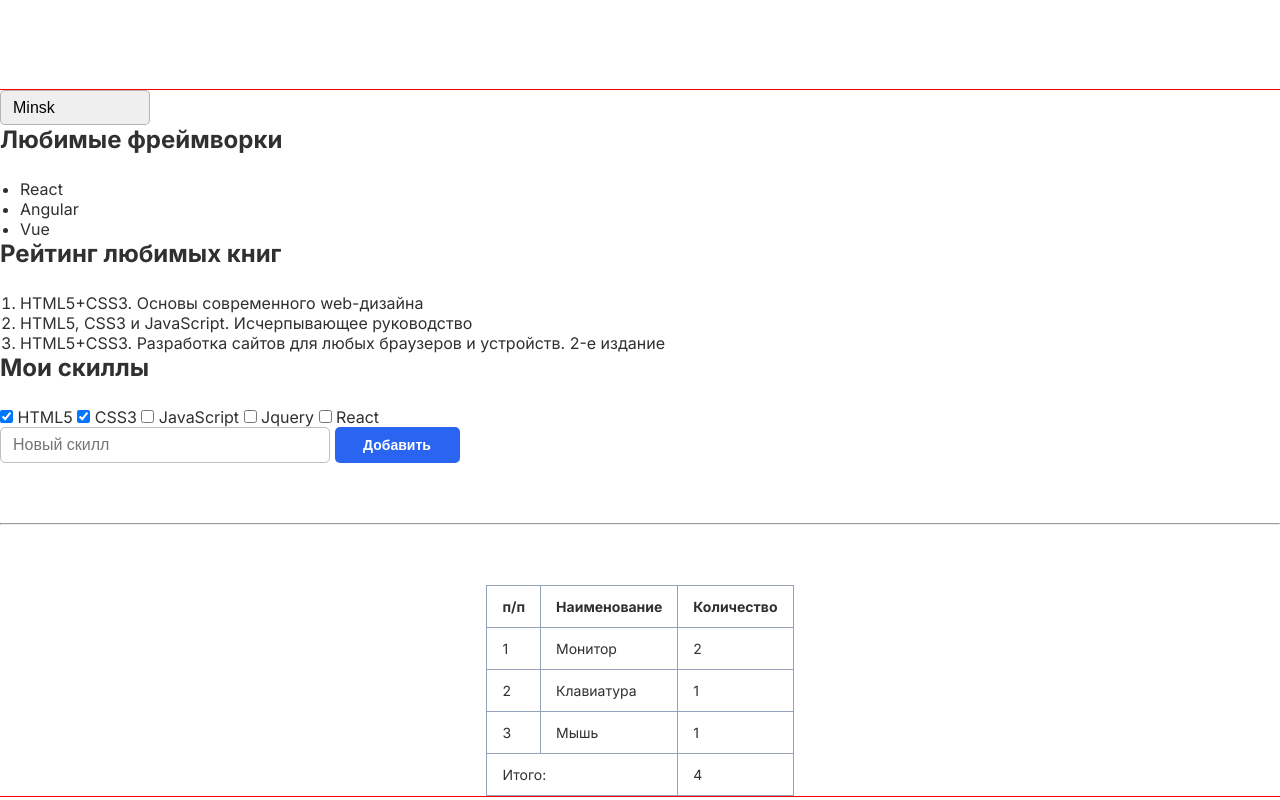
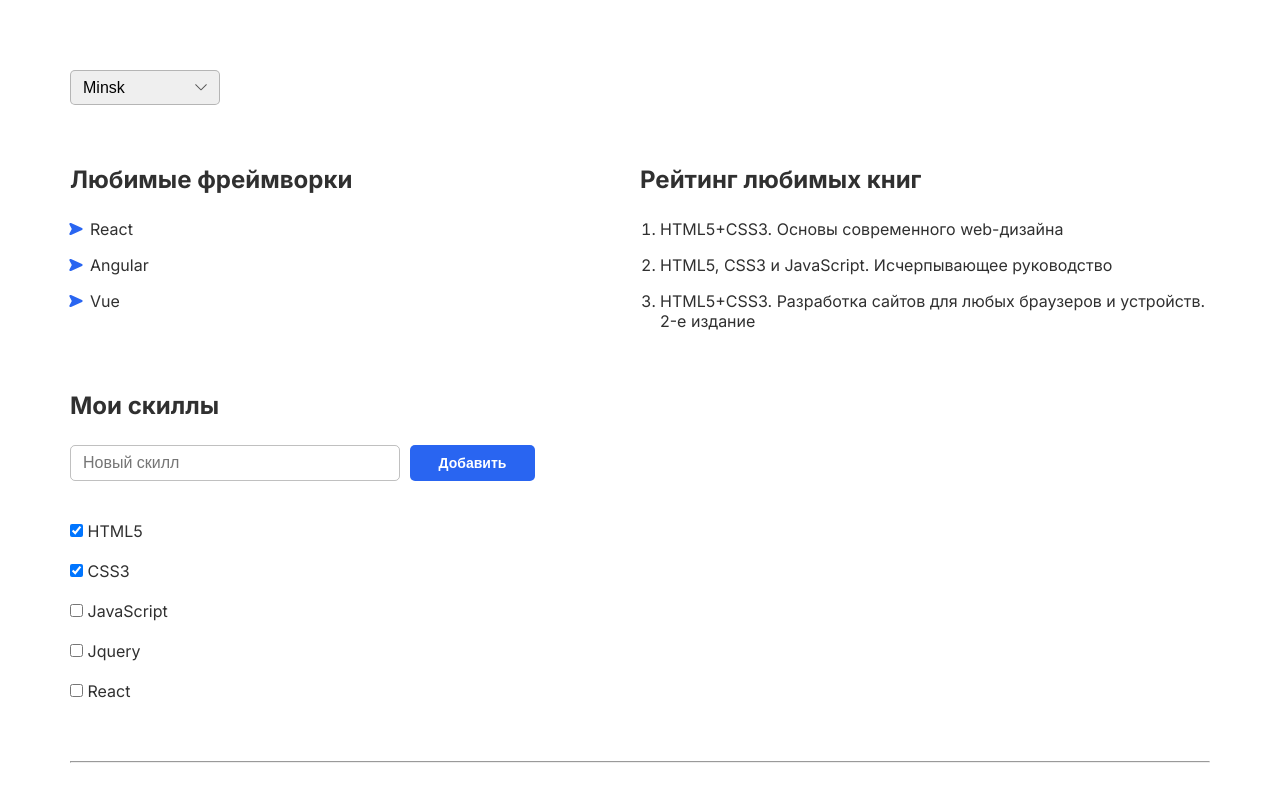
Before and after one commit to Wesstryx/3-hw-with-auto-test-html-css-main, a plain HTML site: page index.html in a window 1280 px wide. Shown: the part 900-1700 px from the top of the page. Drawn offline with Linux system fonts and the light colour scheme.

Commit message:
hm3-done

```diff
--- a/index.html
+++ b/index.html
@@ -1,4 +1,4 @@
-gg<!DOCTYPE html>
+<!DOCTYPE html>
 <html lang="en">
 <head>
     <meta charset="UTF-8">
--- a/style.css
+++ b/style.css
@@ -5,9 +5,10 @@
 }
 
 .container {
-    outline: 1px solid red; /* чтобы контейнер был виден, в конце можно будет удалить это св-во */
+    /*outline: 1px solid red;*/
     margin: 0 auto;
     width: 100%;
+    max-width: 1140px;
     /* 📍 Максимальная ширина для контейнера */
 }
 
@@ -31,14 +32,19 @@ header span {
     background-color: #fafaff;
     padding: 60px 0;
     min-height: 100vh;
+    display: flex;
+    align-items: center;
     /* 📍 Свойства flexbox для размещения container-a вертикально по центру */
 }
 
 .main-section .wrapper {
+    display: flex;
+    align-items: center;
     /* 📍 Свойствa flexbox для размещения блока с текстом и изображения в ряд, и центрирования их по вертикали */
 }
 
 .text-wrapper {
+    max-width: 425px;
     /* 📍 Cвойство для ограничения ширины блока с текстом в первой секции */
 }
 
@@ -63,6 +69,9 @@ header span {
 }
 
 .about-section .wrapper {
+    display: flex;
+    flex-direction: column;
+    gap: 60px;
     /* 📍 Свойствa flexbox для отступов между элементами select, .info-wrapper и .skills-wrapper  */
 }
 
@@ -74,18 +83,20 @@ select {
     font-weight: 400;
     font-size: 16px;
     appearance: none;
-    background-image: url("./ep_arrow-down.svg");
+    background-image: url("./assets/images/ep_arrow-down.svg");
     background-repeat: no-repeat;
     background-position: right 12px top 50%;
 }
 
 select:hover,
 .text-field:hover {
+    border: 1px solid #2965F1;
     /* 📍 Стили для выпадающего списка и текстового поля при наведении курсора */
 }
 
 
 .info-wrapper {
+    display: flex;
     /* 📍 Свойство flexbox для расположения 2-х списков в ряд */
 }
 
@@ -102,21 +113,31 @@ select:hover,
 
 .frameworks-list,
 .books-list {
+    display: flex;
+    flex-direction: column;
+    gap: 16px;
     /* 📍 Свойства flexbox для отступов между элементами в списках */
 }
 
 .frameworks-list {
     font-weight: 400;
     font-size: 16px;
-    list-style-image: url(./solar_map-arrow-up-bold.svg);
+    list-style-image: url(./assets/images/solar_map-arrow-up-bold.svg);
     padding-left: 20px;
 }
 
 .skills-block {
+    display: flex;
+    flex-direction: column;
     /* 📍 Свойства flexbox для расположения формы над элементами с классом .label */
 }
 
 .skills {
+    min-width: 237px;
+    display: flex;
+    flex-direction: column;
+    gap: 20px;
+    order: 2;
     /* 📍 Свойства flexbox для расположения элементов с классом .label */
 }
 
@@ -124,6 +145,7 @@ select:hover,
     font-weight: 400;
     font-size: 16px;
     padding-left: 20px;
+    min-width: 285px;
 }
 
 .label {
@@ -133,6 +155,9 @@ select:hover,
 
 form {
     margin-bottom: 40px;
+    display: flex;
+    order: 1;
+    gap: 10px;
 }
 
 .text-field {
@@ -159,6 +184,8 @@ form {
 }
 
 .btn:hover {
+    background-color: #2986f1;
+    cursor: pointer;
     /* 📍 Стили для кнопки при наведении курсора */
 }
 
@@ -171,7 +198,7 @@ table {
     border-collapse: collapse;
     font-weight: 400;
     font-size: 14px;
-    margin: 0 auto;
+    margin: 60px auto;
 }
 
 th, td {
@@ -181,6 +208,7 @@ th, td {
 footer {
     background-color: rgba(163, 167, 255, 0.3);
     padding: 26px 0;
+    text-align: center;
     /* 📍 Свойство для расположения ссылки горизонтально по центру */
 }
 
@@ -192,5 +220,6 @@ footer {
 }
 
 .footer-link:hover {
+    text-decoration: underline;
     /* 📍 Стили для ссылки при наведении курсора */
 }
```
Also changed, not shown: assets/images/ep_arrow-down.svg (added), assets/images/solar_map-arrow-up-bold.svg (added).
